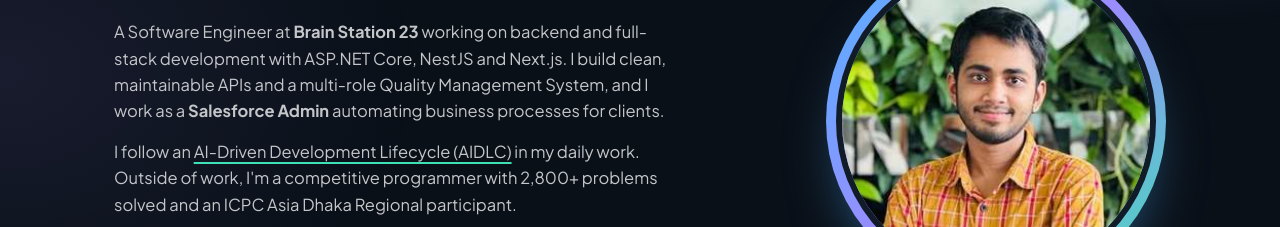
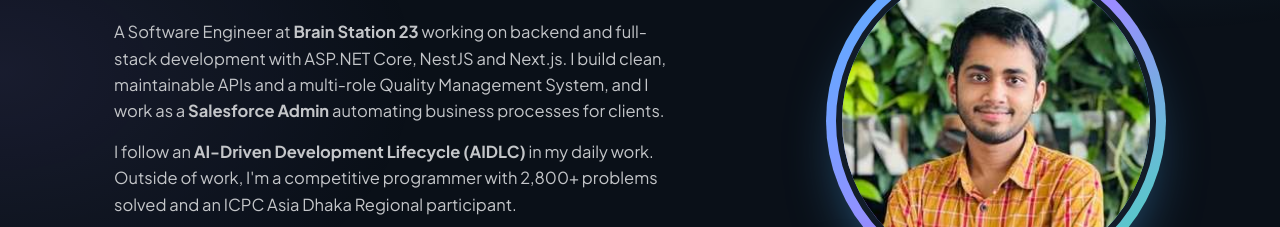
Before and after one commit to Fagun06/fagun06.github.io, a plain HTML site: page index.html in a window 1280 px wide. Shown: the part 248-475 px from the top of the page. Drawn offline with Linux system fonts and the light colour scheme.

Commit message:
Add files via upload

```diff
--- a/index.html
+++ b/index.html
@@ -200,7 +200,7 @@ footer{text-align:center;color:var(--muted);font-size:13.5px;padding:30px 0 40px
       <h1 class="hello">Hi, I'm <span>Fagun</span></h1>
       <div class="role">Software Engineer<i>||</i><b>.NET, NestJS, Next.js and Salesforce</b></div>
       <p class="bio">A Software Engineer at <b>Brain Station 23</b> working on backend and full-stack development with ASP.NET Core, NestJS and Next.js. I build clean, maintainable APIs and a multi-role Quality Management System, and I work as a <b>Salesforce Admin</b> automating business processes for clients.</p>
-      <p class="bio">I follow an <u>AI-Driven Development Lifecycle (AIDLC)</u> in my daily work. Outside of work, I'm a competitive programmer with 2,800+ problems solved and an ICPC Asia Dhaka Regional participant.</p>
+      <p class="bio">I follow an <b>AI-Driven Development Lifecycle (AIDLC)</b> in my daily work. Outside of work, I'm a competitive programmer with 2,800+ problems solved and an ICPC Asia Dhaka Regional participant.</p>
       <div class="btns">
         <a class="b fill" href="#projects">View Projects <svg viewBox="0 0 24 24" fill="none" stroke="currentColor" stroke-width="2.2" stroke-linecap="round" stroke-linejoin="round"><path d="M5 12h14M13 6l6 6-6 6"/></svg></a>
         <a class="b out" href="https://www.linkedin.com/in/fagun06/" target="_blank" rel="noopener"><svg viewBox="0 0 24 24" fill="currentColor"><path d="M20.45 20.45h-3.55v-5.57c0-1.33-.03-3.04-1.85-3.04-1.85 0-2.14 1.45-2.14 2.94v5.67H9.35V9h3.41v1.56h.05c.48-.9 1.64-1.85 3.37-1.85 3.6 0 4.27 2.37 4.27 5.46v6.28zM5.34 7.43a2.06 2.06 0 1 1 0-4.12 2.06 2.06 0 0 1 0 4.12zM7.12 20.45H3.56V9h3.56v11.45zM22.22 0H1.77C.79 0 0 .77 0 1.73v20.54C0 23.23.79 24 1.77 24h20.45c.98 0 1.78-.77 1.78-1.73V1.73C24 .77 23.2 0 22.22 0z"/></svg>Let's Connect</a>
```
